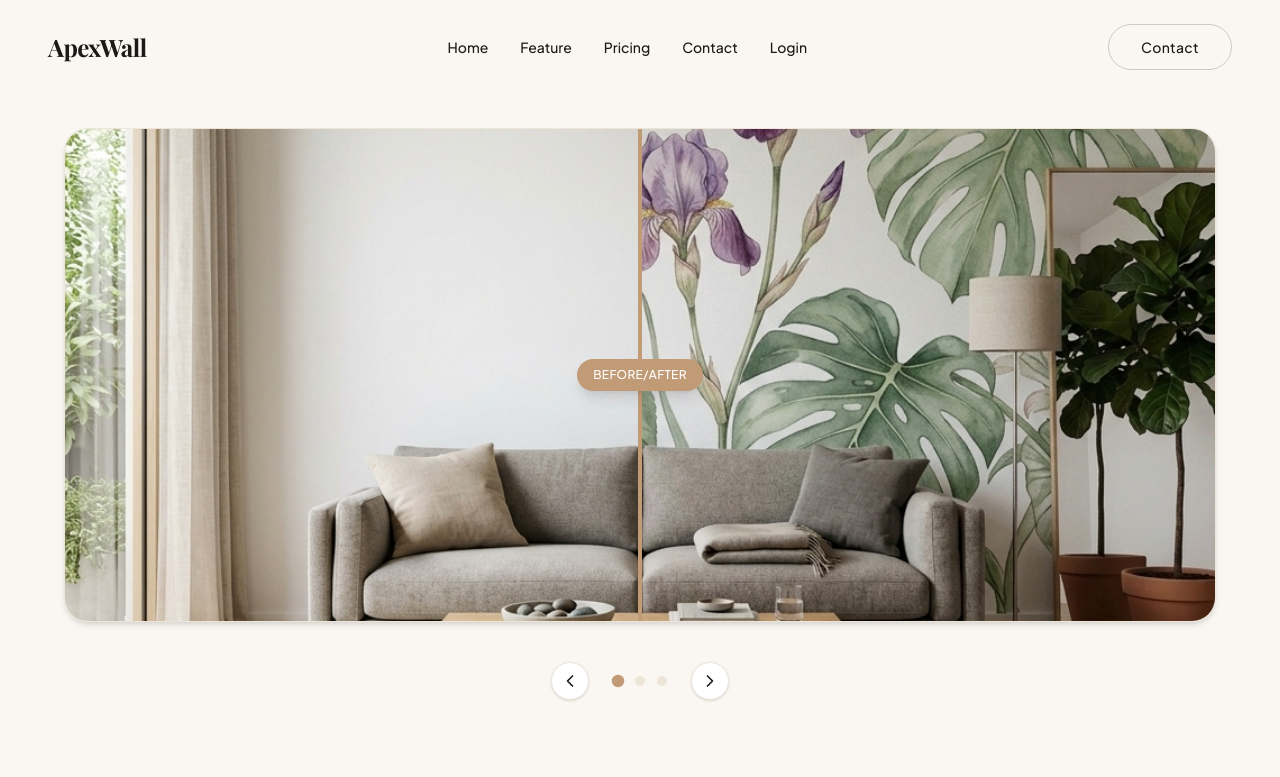
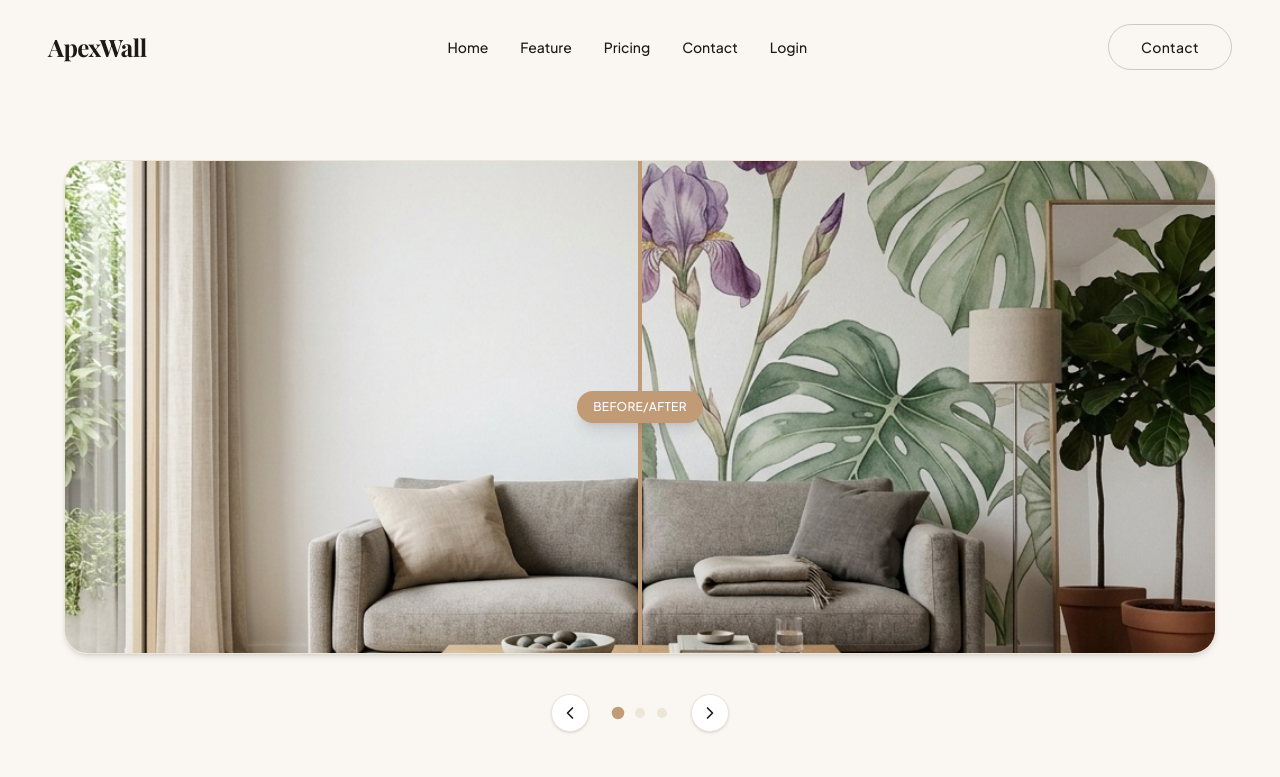
Before and after one commit to JayaSuriya24/ApexWall_3D_Website, a Next.js app: page / in a window 1280 px wide. Shown: the top 777 px of the page. Built offline with nearby package versions, Linux system fonts and the light colour scheme; a web font is replaced by a local one.

Commit message:
style: reduce excessive vertical gap between hero and service verticals sections

```diff
--- a/src/app/page.tsx
+++ b/src/app/page.tsx
@@ -13,7 +13,7 @@ export default function Home() {
   return (
     <>
       <Navbar />
-      <main className="flex min-h-screen flex-col gap-24 md:gap-32 pb-24">
+      <main className="flex min-h-screen flex-col pb-24">
         <Hero />
         <ServiceVerticals />
         <ComparisonMatrix />
--- a/src/components/sections/hero.tsx
+++ b/src/components/sections/hero.tsx
@@ -69,7 +69,7 @@ export function Hero() {
   }, [isDragging]);
 
   return (
-    <section className="relative min-h-screen pt-32 pb-20 flex flex-col items-center justify-center bg-background px-6">
+    <section className="relative pt-32 pb-12 md:pt-40 md:pb-16 flex flex-col items-center justify-start bg-background px-6">
 
       {/* Slider Container (Frame 1 & 2 style) */}
       <div className="w-full max-w-6xl flex flex-col items-center gap-6">
```
